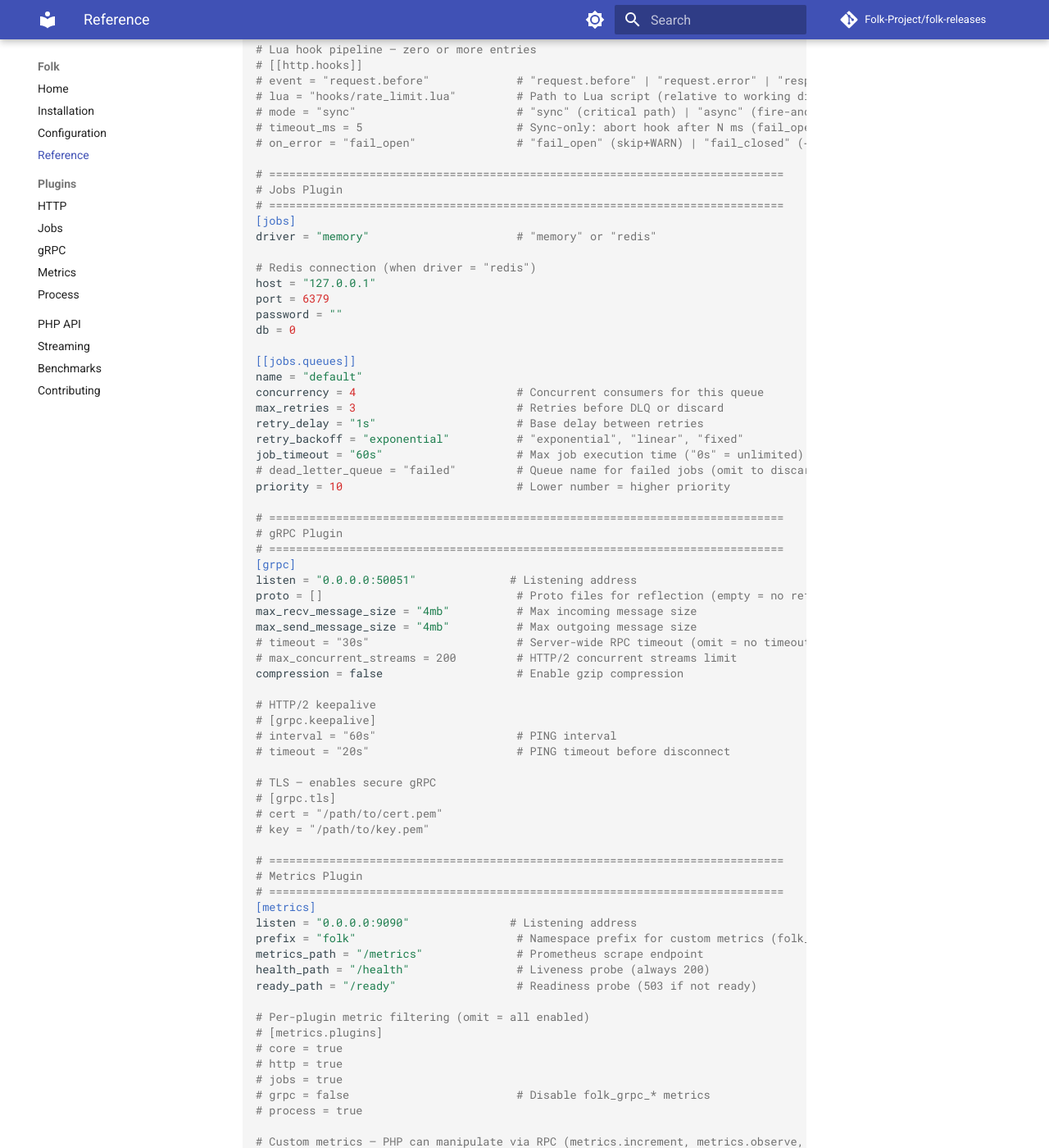
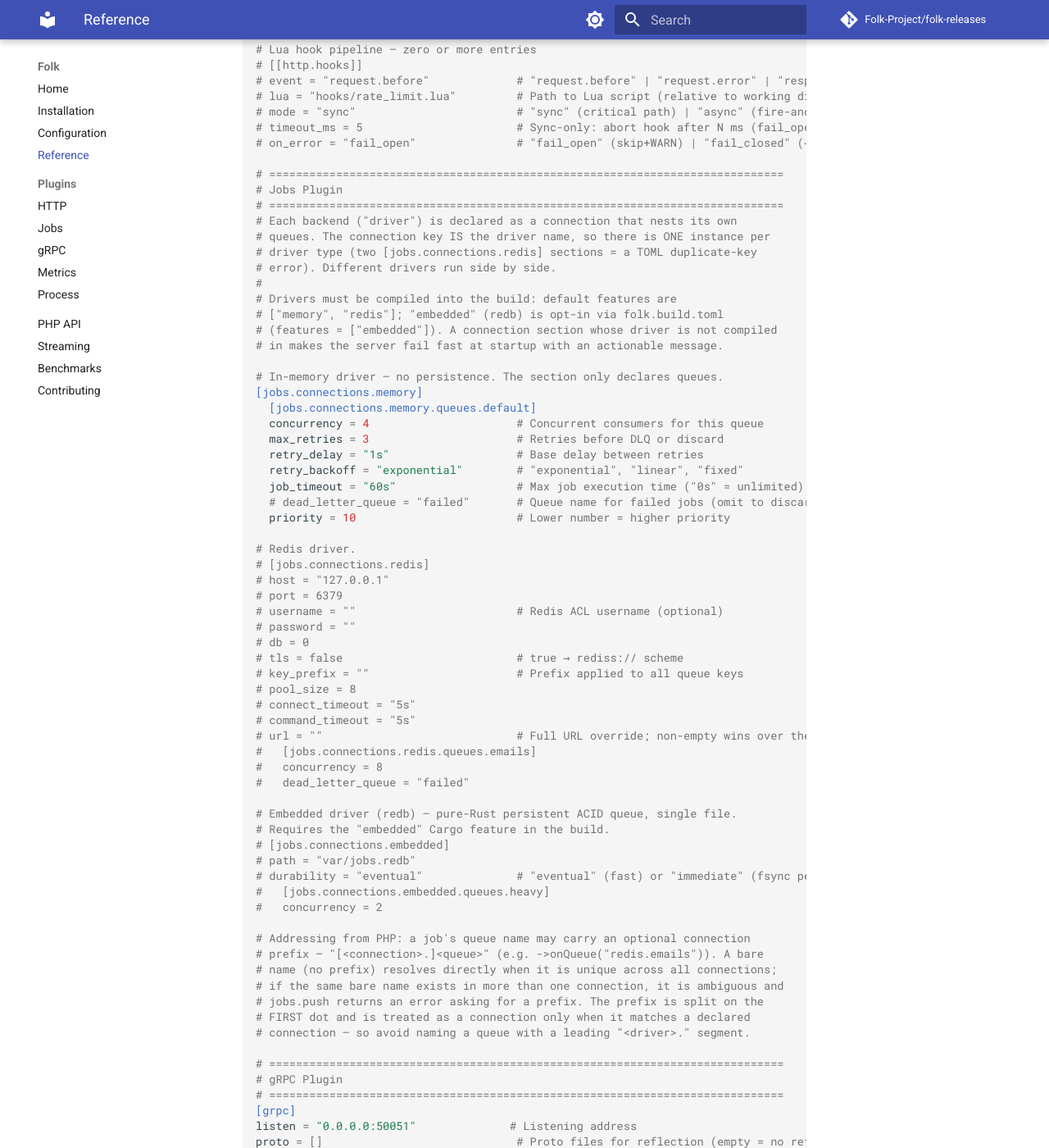
Before and after one commit to Folk-Project/folk-releases, an MkDocs documentation site: the page built from docs/reference.md, in a window 1280 px wide and 1400 px high, scrolled down 1970 px. Shown: the whole window at 82% size. Built offline with MkDocs 1.6.1 and Material for MkDocs 9.7.7, drawn with Linux system fonts in a browser that asks for light colours; comment, search, counter and statistics services are not loaded.

Commit message:
Phase 74 — pluggable jobs drivers: notes, docs, manifest, CI
- RELEASE_NOTES.md: pluggable jobs drivers (memory/redis/embedded), nested
  [jobs.connections.*] config, prefix addressing, folk-builder 0.2.8 (features +
  --manifest). Versions: folk-plugin-jobs 0.4.0, folk-builder 0.2.8, adapters
  laravel 0.3.7 / symfony 0.1.4 / spiral 0.1.4 / yii3 0.1.3.
- docs/reference.md + folk.example.toml: new [jobs.connections.<driver>.queues.*]
  layout + prefix-addressing notes.
- build-manifest.toml: table form for folk-plugin-jobs (features=[redis,embedded]);
  release 0.1.16 → 0.1.17.
- build-extension.yml: drop Python; folk-builder build --manifest (linux), shell
  builder-version bootstrap (macOS). Requires GHCR base image with builder >= 0.2.8.

Co-Authored-By: Claude Opus 4.8 (1M context) <noreply@anthropic.com>

```diff
--- a/docs/reference.md
+++ b/docs/reference.md
@@ -108,24 +108,59 @@ h2c = false                            # HTTP/2 cleartext (without TLS)
 # =============================================================================
 # Jobs Plugin
 # =============================================================================
-[jobs]
-driver = "memory"                      # "memory" or "redis"
+# Each backend ("driver") is declared as a connection that nests its own
+# queues. The connection key IS the driver name, so there is ONE instance per
+# driver type (two [jobs.connections.redis] sections = a TOML duplicate-key
+# error). Different drivers run side by side.
+#
+# Drivers must be compiled into the build: default features are
+# ["memory", "redis"]; "embedded" (redb) is opt-in via folk.build.toml
+# (features = ["embedded"]). A connection section whose driver is not compiled
+# in makes the server fail fast at startup with an actionable message.
 
-# Redis connection (when driver = "redis")
-host = "127.0.0.1"
-port = 6379
-password = ""
-db = 0
+# In-memory driver — no persistence. The section only declares queues.
+[jobs.connections.memory]
+  [jobs.connections.memory.queues.default]
+  concurrency = 4                      # Concurrent consumers for this queue
+  max_retries = 3                      # Retries before DLQ or discard
+  retry_delay = "1s"                   # Base delay between retries
+  retry_backoff = "exponential"        # "exponential", "linear", "fixed"
+  job_timeout = "60s"                  # Max job execution time ("0s" = unlimited)
+  # dead_letter_queue = "failed"       # Queue name for failed jobs (omit to discard)
+  priority = 10                        # Lower number = higher priority
 
-[[jobs.queues]]
-name = "default"
-concurrency = 4                        # Concurrent consumers for this queue
-max_retries = 3                        # Retries before DLQ or discard
-retry_delay = "1s"                     # Base delay between retries
-retry_backoff = "exponential"          # "exponential", "linear", "fixed"
-job_timeout = "60s"                    # Max job execution time ("0s" = unlimited)
-# dead_letter_queue = "failed"         # Queue name for failed jobs (omit to discard)
-priority = 10                          # Lower number = higher priority
+# Redis driver.
+# [jobs.connections.redis]
+# host = "127.0.0.1"
+# port = 6379
+# username = ""                        # Redis ACL username (optional)
+# password = ""
+# db = 0
+# tls = false                          # true → rediss:// scheme
+# key_prefix = ""                      # Prefix applied to all queue keys
+# pool_size = 8
+# connect_timeout = "5s"
+# command_timeout = "5s"
+# url = ""                             # Full URL override; non-empty wins over the fields above
+#   [jobs.connections.redis.queues.emails]
+#   concurrency = 8
+#   dead_letter_queue = "failed"
+
+# Embedded driver (redb) — pure-Rust persistent ACID queue, single file.
+# Requires the "embedded" Cargo feature in the build.
+# [jobs.connections.embedded]
+# path = "var/jobs.redb"
+# durability = "eventual"              # "eventual" (fast) or "immediate" (fsync per commit)
+#   [jobs.connections.embedded.queues.heavy]
+#   concurrency = 2
+
+# Addressing from PHP: a job's queue name may carry an optional connection
+# prefix — "[<connection>.]<queue>" (e.g. ->onQueue("redis.emails")). A bare
+# name (no prefix) resolves directly when it is unique across all connections;
+# if the same bare name exists in more than one connection, it is ambiguous and
+# jobs.push returns an error asking for a prefix. The prefix is split on the
+# FIRST dot and is treated as a connection only when it matches a declared
+# connection — so avoid naming a queue with a leading "<driver>." segment.
 
 # =============================================================================
 # gRPC Plugin
```
Also changed, not shown: RELEASE_NOTES.md (+73 -91 lines), build-manifest.toml (+12 -2 lines), folk.example.toml (+28 -23 lines), 1 other file.
